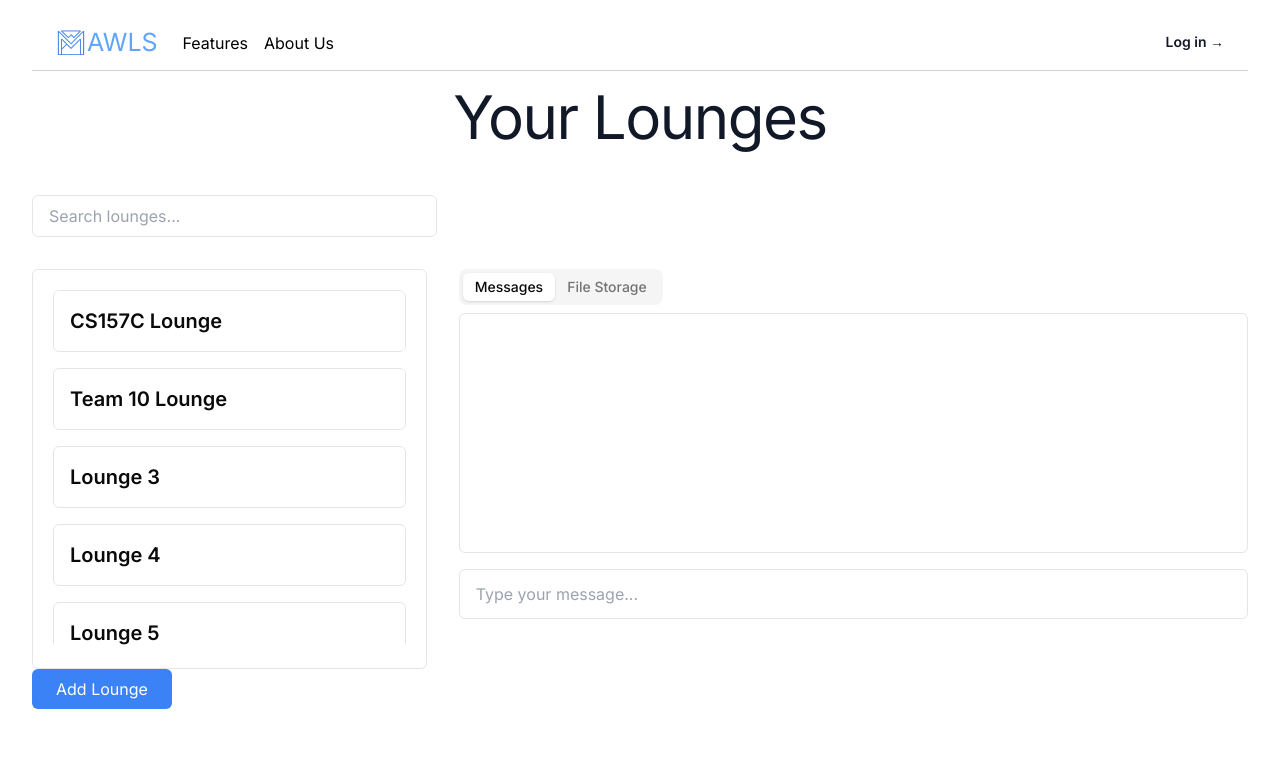
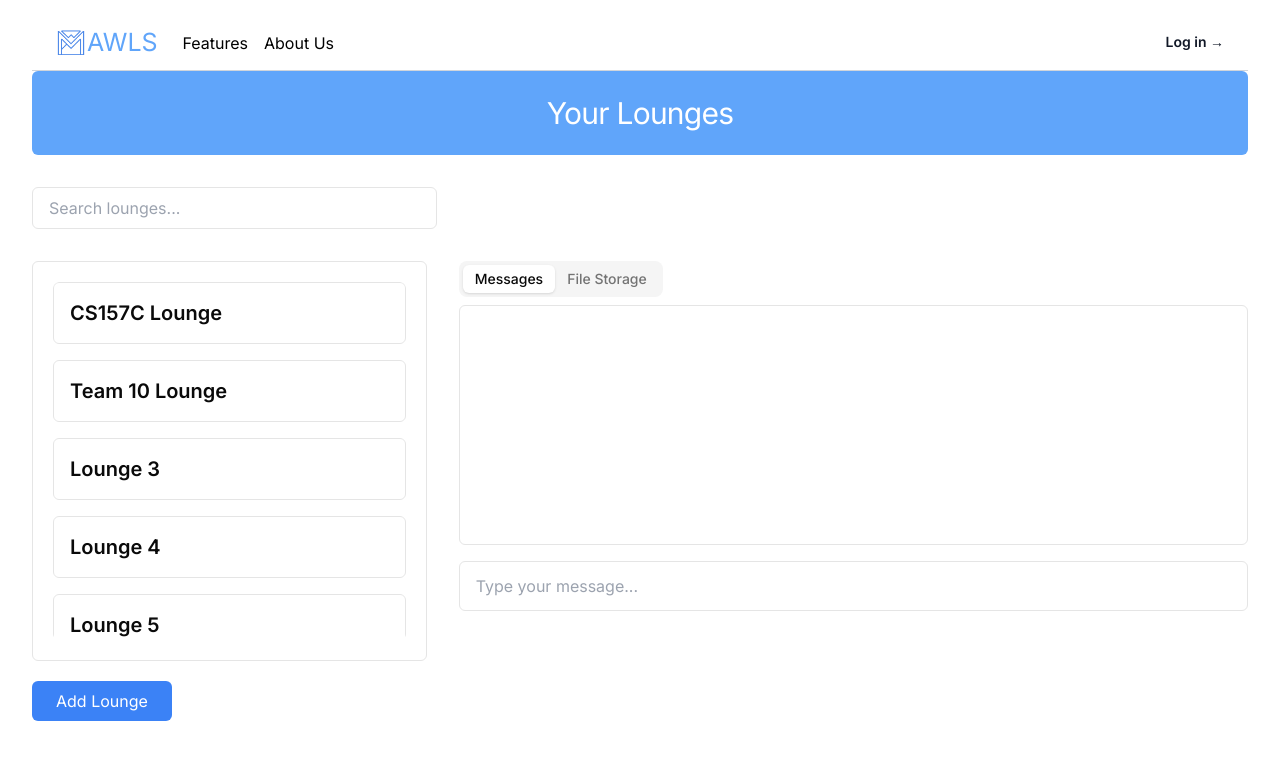
Before and after one commit to SiriM125/CS157C-team10, a Next.js app in the folder mawls/: page /Lounge in a window 1280 px wide. Shown: the top 760 px of the page. Built offline with nearby package versions, Linux system fonts and the light colour scheme.

Commit message:
link to lounge page and minor lounge style changes

```diff
--- a/mawls/app/(auth)/login/components/login-card.tsx
+++ b/mawls/app/(auth)/login/components/login-card.tsx
@@ -36,12 +36,16 @@ export default function LoginCard() {
                 type="password"
               />
             </div>
-            <Button
-              className="w-full bg-blue-500 hover:bg-blue-700 hover:text-white"
-              type="submit"
-            >
-              Login
-            </Button>
+            <div className="pt-1">
+              <Link href="/Lounge">
+                <Button
+                className="w-full bg-blue-500 hover:bg-blue-700 hover:text-white"
+                type="submit">
+                Login
+              </Button>
+              </Link>
+            </div>
+
             <div className="pt-1">
               <Link href="/register">
                 <Button className="w-full text-black bg-slate-200 hover:bg-slate-500 hover:text-white">
--- a/mawls/app/(auth)/register/components/register-card.tsx
+++ b/mawls/app/(auth)/register/components/register-card.tsx
@@ -9,6 +9,7 @@ import {
 import { Label } from "@/components/ui/label";
 import { Input } from "@/components/ui/input";
 import { Button } from "@/components/ui/button";
+import Link from "next/link";
 
 export default function RegisterCard() {
   return (
@@ -34,9 +35,15 @@ export default function RegisterCard() {
               <Label htmlFor="password">Password</Label>
               <Input id="password" placeholder="password" required type="password" />
             </div>
-            <Button className="w-full bg-blue-500 hover:bg-blue-700 hover:text-white" type="submit">
-              Register
-            </Button>
+            <div className="pt-1">
+              <Link href="/Lounge">
+                <Button
+                className="w-full bg-blue-500 hover:bg-blue-700 hover:text-white"
+                type="submit">
+                Register
+              </Button>
+              </Link>
+            </div>
           </div>
         </CardContent>
       </Card>
--- a/mawls/app/Lounge/page.tsx
+++ b/mawls/app/Lounge/page.tsx
@@ -50,10 +50,12 @@ const initialLounges = [
     return (
         <main className="px-8 py-4">
           <Navbar />
-          <div className="text-center mb-8">
-            <h1 className="text-4xl tracking-tight text-gray-900 sm:text-6xl py-4">
+          <div className="text-center mb-8 w-full">
+            <div className="bg-[#60a5fa] py-2 px-4 rounded-md ">
+            <h1 className="text-3xl tracking-tight text-white sm:text-3xl py-4">
               Your Lounges
             </h1>
+            </div>
           </div>
           <div className="mb-8 w-1/3">
             <input
@@ -77,9 +79,11 @@ const initialLounges = [
               </ScrollArea>
               <Dialog>
                 <DialogTrigger>
+                <div className="pt-5">
                   <button type="submit" className="w-full bg-blue-500 text-white px-6 py-2 rounded-md hover:bg-blue-600 transition-colors">
                     Add Lounge
                   </button>
+                  </div>
                 </DialogTrigger>
                 <DialogContent>
                   <DialogHeader>
```
